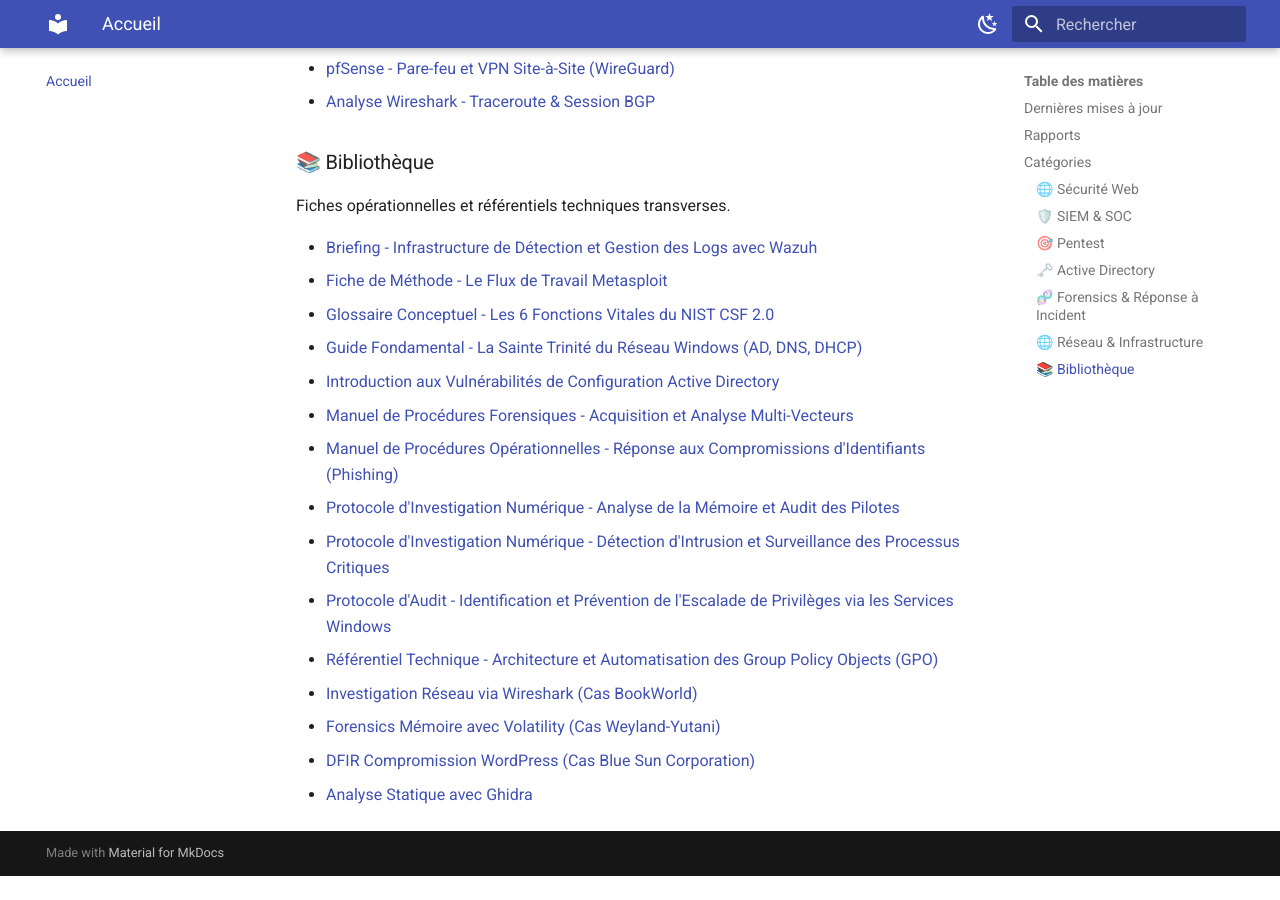
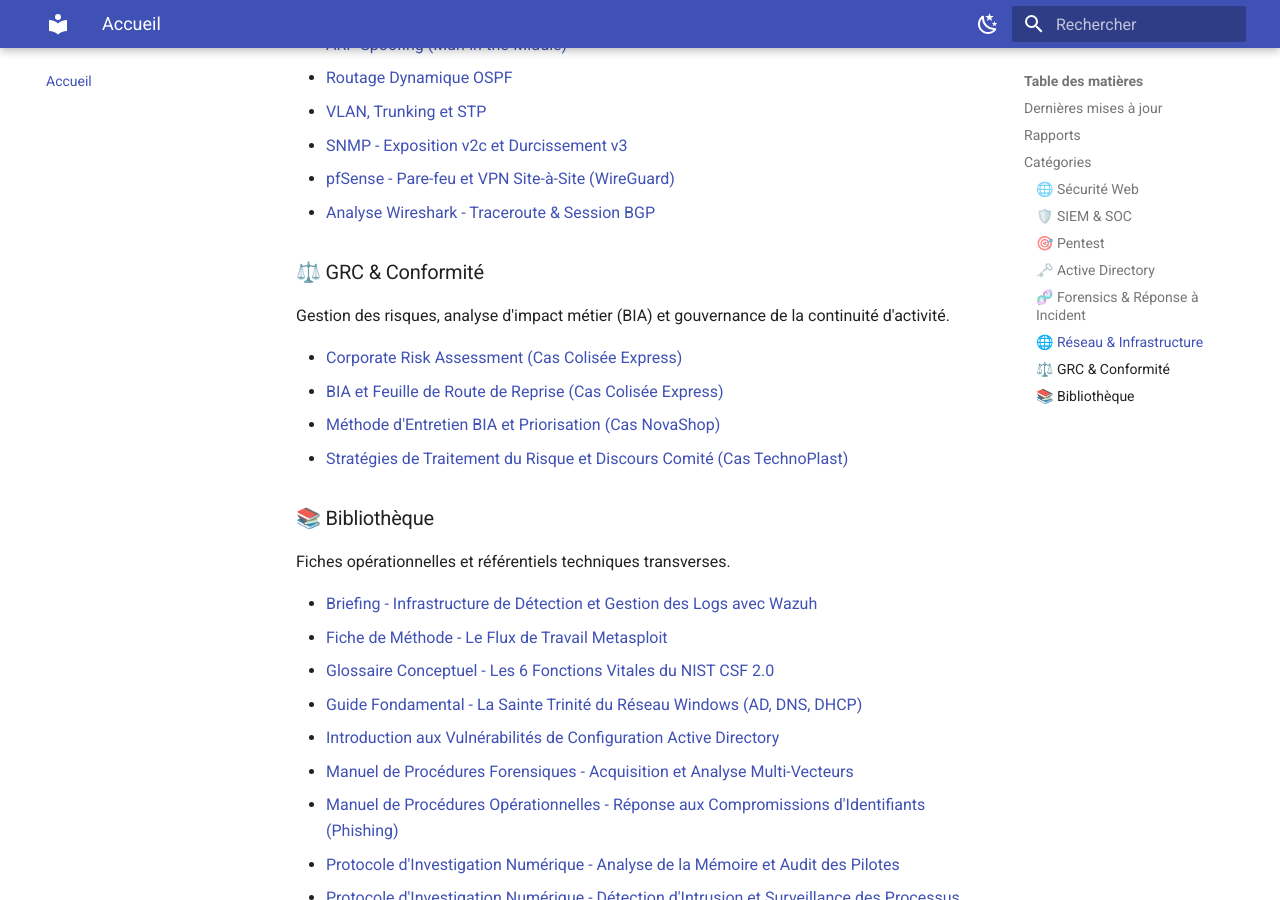
Before and after one commit to old-dov/methodologies-cybersec, an MkDocs documentation site: the page built from docs/index.md, in a window 1280 px wide and 900 px high, scrolled down 2379 px. Built offline with MkDocs 1.6.1 and Material for MkDocs 9.7.7, drawn with Linux system fonts in a browser that asks for light colours; before the commit the page ends 3255 px from its top, so only the background shows below that; some of the changed text lies outside the part shown.

Commit message:
Ajout de la categorie GRC & Conformite a la navigation et a l'accueil
Integre les 4 nouvelles fiches (Colisee Express Risk Assessment + BIA,
NovaShop, TechnoPlast) dans mkdocs.yml et met a jour l'historique + les
sections de docs/index.md en consequence.

```diff
--- a/docs/index.md
+++ b/docs/index.md
@@ -4,6 +4,7 @@ Base de connaissances personnelle regroupant les méthodologies d'audit, de test
 
 ## Dernières mises à jour
 
+- 2026-08-12 : Nouvelle catégorie **GRC & Conformité** - [Corporate Risk Assessment (Cas Colisée Express)](grc/risk-assessment-colisee-express.md), [BIA et Feuille de Route de Reprise (Cas Colisée Express)](grc/bia-colisee-express.md), [Méthode d'Entretien BIA et Priorisation (Cas NovaShop)](grc/methode-entretien-bia-novashop.md), [Stratégies de Traitement du Risque et Discours Comité (Cas TechnoPlast)](grc/strategies-traitement-risque-technoplast.md).
 - 2026-08-12 : Nouvelle catégorie **Réseau & Infrastructure** - [ARP Spoofing (MitM)](reseau/arp-spoofing-mitm.md), [Routage Dynamique OSPF](reseau/ospf-routage-dynamique.md), [VLAN, Trunking et STP](reseau/vlan-trunking-stp.md), [SNMP - Exposition v2c et Durcissement v3](reseau/snmp-exposition-durcissement.md), [pfSense - Pare-feu et VPN Site-à-Site](reseau/pfsense-firewall-vpn-siteasite.md), [Analyse Wireshark - Traceroute & Session BGP](reseau/analyse-protocoles-wireshark-traceroute-bgp.md).
 - 2026-08-12 : Nouvelle catégorie **Forensics & Réponse à Incident** - [Analyse Mémoire (Cas SkyLink Designs)](dfir/memoire-skylink-designs.md), [Post-Incident Ransomware (Cas IBC Bank)](dfir/post-incident-ransomware-ibc-bank.md), [Structurer un Plan de Réponse à Incident (Cas Tyrell)](dfir/plan-reponse-incident-tyrell.md), [Exfiltration DNS (Cas BrewByte Tech)](dfir/exfiltration-dns-brewbyte.md).
 - 2026-08-12 : Nouvelle catégorie **Active Directory** - [Kerberoasting](active-directory/kerberoasting.md), [Empoisonnement LLMNR & Relais NTLM](active-directory/llmnr-ntlm-relay.md), [Pass-the-Hash (PtH)](active-directory/pass-the-hash.md).
@@ -84,6 +85,14 @@ Attaques, protocoles de routage/commutation et déploiement d'infrastructure ré
 - [pfSense - Pare-feu et VPN Site-à-Site (WireGuard)](reseau/pfsense-firewall-vpn-siteasite.md)
 - [Analyse Wireshark - Traceroute & Session BGP](reseau/analyse-protocoles-wireshark-traceroute-bgp.md)
 
+### ⚖️ GRC & Conformité
+Gestion des risques, analyse d'impact métier (BIA) et gouvernance de la continuité d'activité.
+
+- [Corporate Risk Assessment (Cas Colisée Express)](grc/risk-assessment-colisee-express.md)
+- [BIA et Feuille de Route de Reprise (Cas Colisée Express)](grc/bia-colisee-express.md)
+- [Méthode d'Entretien BIA et Priorisation (Cas NovaShop)](grc/methode-entretien-bia-novashop.md)
+- [Stratégies de Traitement du Risque et Discours Comité (Cas TechnoPlast)](grc/strategies-traitement-risque-technoplast.md)
+
 ### 📚 Bibliothèque
 Fiches opérationnelles et référentiels techniques transverses.
 
--- a/mkdocs.yml
+++ b/mkdocs.yml
@@ -78,6 +78,11 @@ nav:
     - SNMP - Exposition v2c et Durcissement v3: reseau/snmp-exposition-durcissement.md
     - pfSense - Pare-feu et VPN Site-à-Site (WireGuard): reseau/pfsense-firewall-vpn-siteasite.md
     - Analyse Wireshark - Traceroute & Session BGP: reseau/analyse-protocoles-wireshark-traceroute-bgp.md
+  - GRC & Conformité:
+    - Corporate Risk Assessment (Cas Colisée Express): grc/risk-assessment-colisee-express.md
+    - BIA et Feuille de Route de Reprise (Cas Colisée Express): grc/bia-colisee-express.md
+    - Méthode d'Entretien BIA et Priorisation (Cas NovaShop): grc/methode-entretien-bia-novashop.md
+    - Stratégies de Traitement du Risque et Discours Comité (Cas TechnoPlast): grc/strategies-traitement-risque-technoplast.md
   - Bibliothèque:
     - Infrastructure Logs Wazuh: bibliotheque/wazuh-logs-infrastructure.md
     - Flux de Travail Metasploit: bibliotheque/metasploit-workflow.md
```
